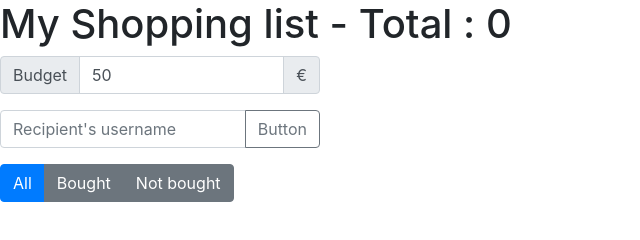
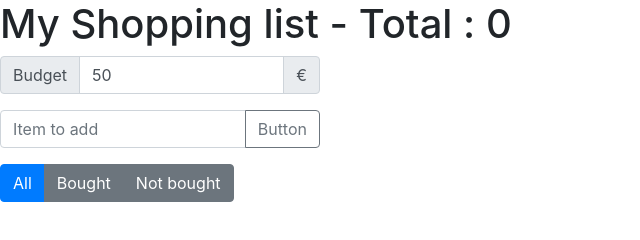
Before and after one commit to CamilleINGOUF/tp_frameworkweb, a plain HTML site: page TP1/index.html in a window 1280 px wide. Shown: the full height of the page, 0-640 px from the left. Drawn offline with nearby package versions, Linux system fonts and the light colour scheme.

Commit message:
TP1 : placeholder

```diff
--- a/TP1/index.html
+++ b/TP1/index.html
@@ -26,7 +26,7 @@
     </div>
 
     <div class="input-group w-25">
-      <input @keyup.enter="addItem" v-model="newItem" type="text" class="form-control" placeholder="Recipient's username" aria-label="Recipient's username" aria-describedby="button-addon2">
+      <input @keyup.enter="addItem" v-model="newItem" type="text" class="form-control" placeholder="Item to add" aria-label="Recipient's username" aria-describedby="button-addon2">
       <div class="input-group-append">
         <button class="btn btn-outline-secondary" type="button" id="button-addon2" @click="addItem">Button</button>
       </div>
--- a/TP1/js/app.js
+++ b/TP1/js/app.js
@@ -9,9 +9,6 @@ let List = ({
   data: () => ({
     filterMode: 'all'
   }),
-  /*  filterMode === 'all' ? 'btn-primary' : 'btn-secondary'
- filterMode === 'bought' ? 'btn-primary' : 'btn-secondary'
- filterMode === 'notBought' ? 'btn-primary' : 'btn-secondary' */
   template: `<div>
             <div class="btn-group mb-3" role="group">
               <button type="button" :class='filterMode === "all" ? "btn btn-primary" : "btn btn-secondary"' @click="filterMode = 'all'">All</button>
```
